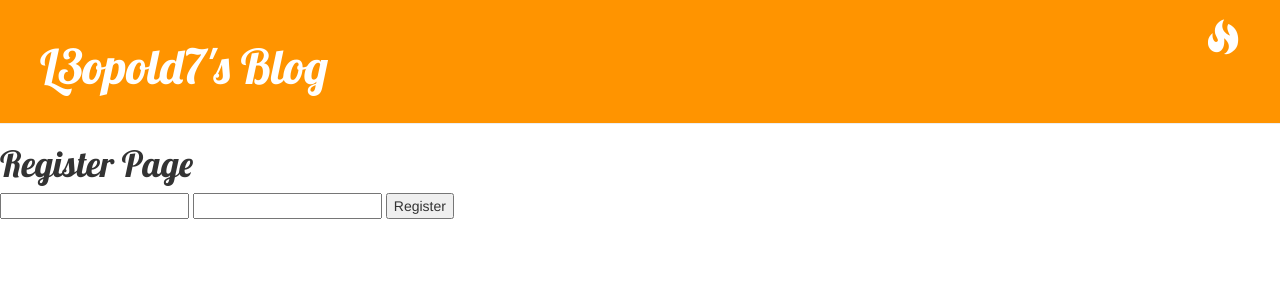
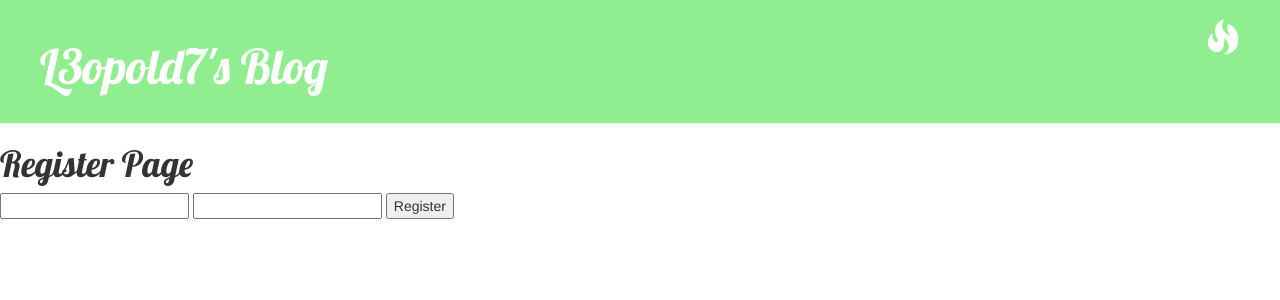
Before and after one commit to L3opold7/L3opold7, a Django app: page /register/ in a window 1280 px wide. Shown: the top 300 px of the page. Run offline with Django 3.2, Linux system fonts and the light colour scheme; parts of the project's set-up code (start-up, migrations or seed data) failed here and were passed over; some libraries are stand-ins or nearby versions.

Commit message:
Change page-header's color and Bootstrap Icon

```diff
--- a/blog/static/css/blog.css
+++ b/blog/static/css/blog.css
@@ -1,5 +1,5 @@
 .page-header {
-    background-color: #ff9400;
+    background-color: #90ee90;
     margin-top: 0;
     padding: 20px 20px 20px 40px;
 }
--- a/templates/base.html
+++ b/templates/base.html
@@ -12,8 +12,9 @@
         <div class="page-header">
             {% if user.is_authenticated %}
                 <a href="{% url 'post_new' %}" class="top-menu"><span class="glyphicon glyphicon-plus"></span></a>
+                <a href="{% url 'logout' %}" class="top-menu"><span class=""></span></a>
             {% else %}
-                <a href="/login/" class="top-menu"><span class="glyphicon glyphicon-fire"></span></a>
+                <a href="{% url 'login' %}" class="top-menu"><span class="glyphicon glyphicon-fire"></span></a>
             {% endif %}
             <h1><a href="/">L3opold7's Blog</a></h1>
         </div>
```
